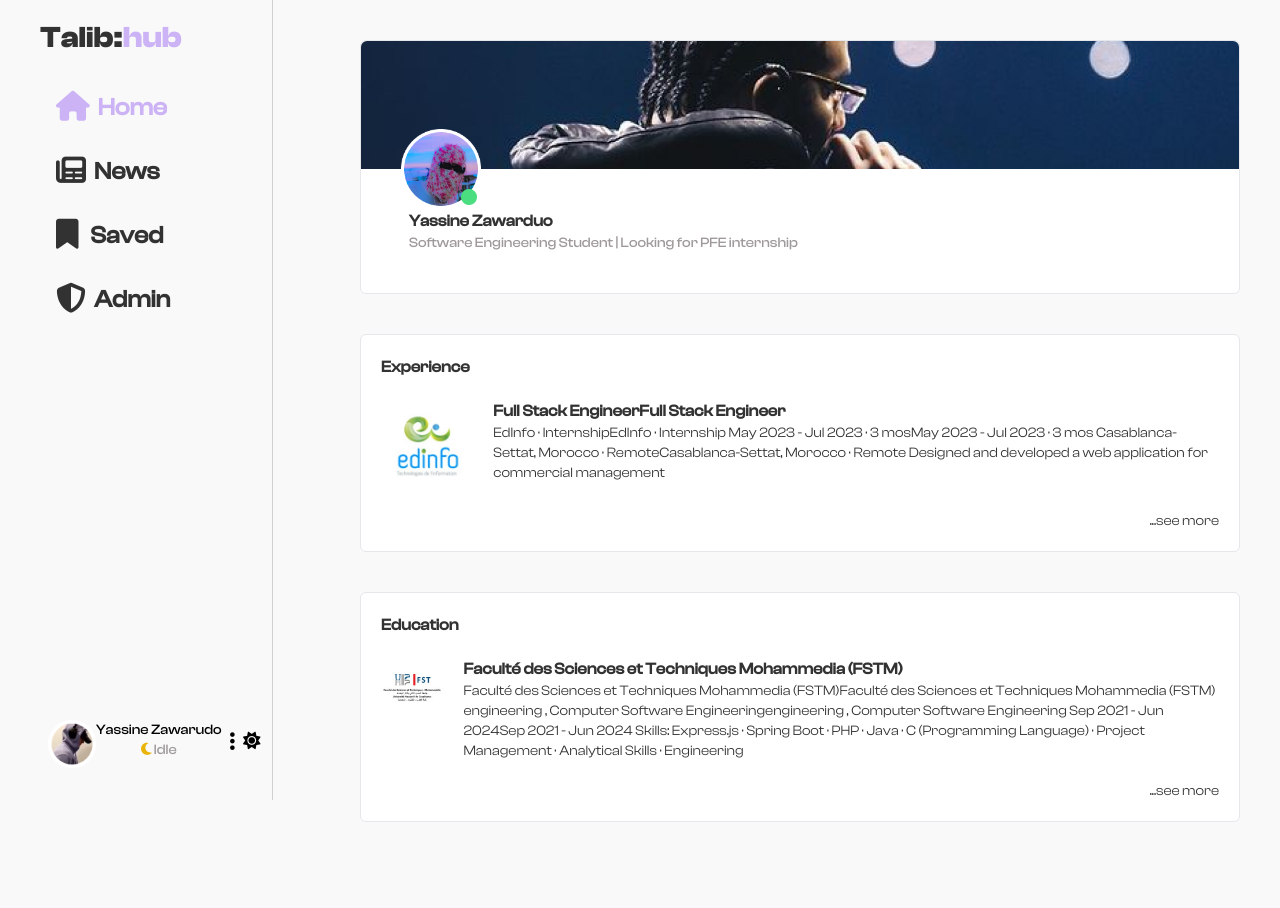
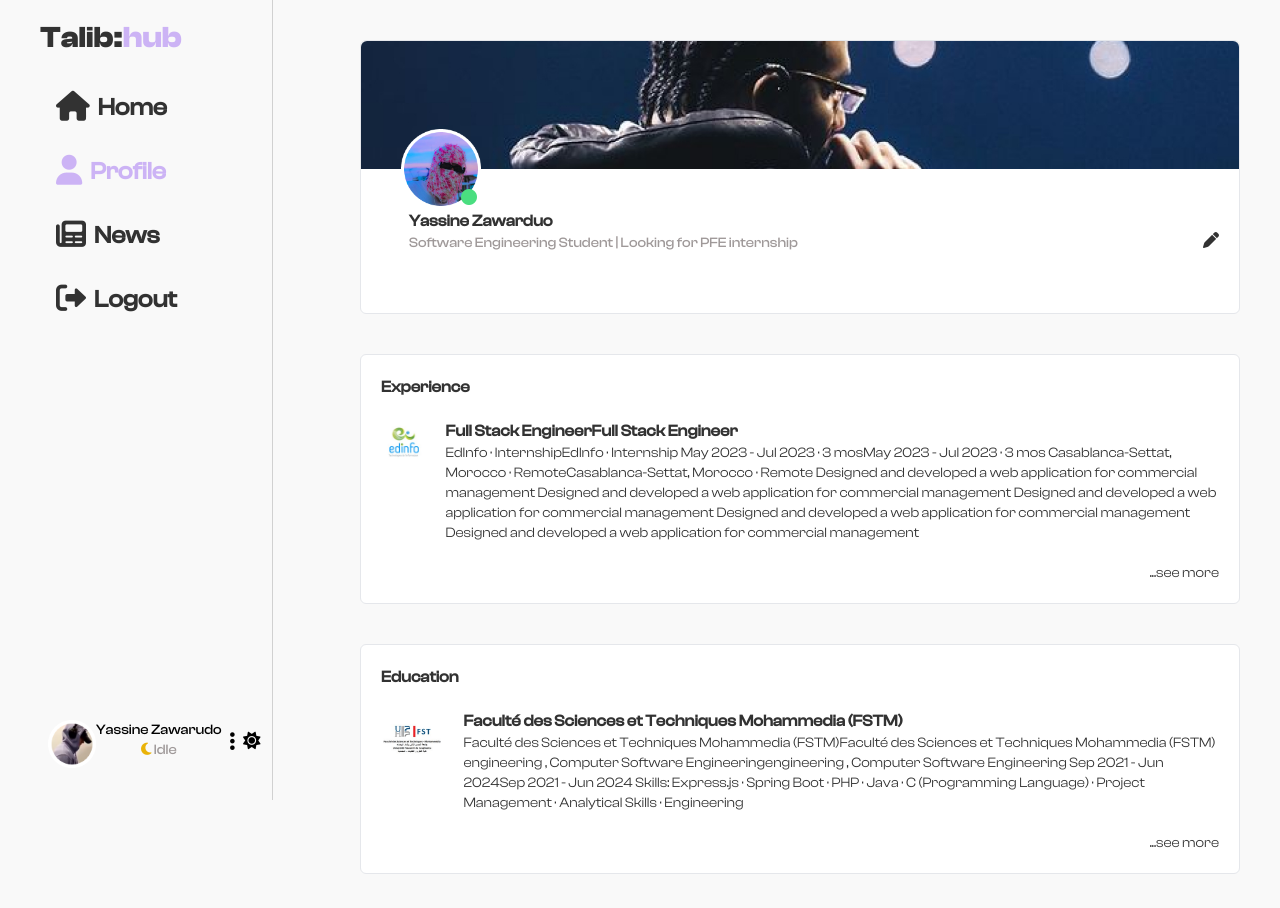
Before and after one commit to w0l1d/TalibHub, an Angular app in the folder frontend/: page /studentProfile in a window 1280 px wide. Shown: the top 908 px of the page. Before the commit the page ends 862 px from the top, so only its background shows below. Built offline with nearby package versions, Linux system fonts and the light colour scheme.

Commit message:
#8 improved ui components

```diff
--- a/frontend/src/app/components/layout/layout.component.html
+++ b/frontend/src/app/components/layout/layout.component.html
@@ -4,37 +4,20 @@
         <i class="fa-solid fa-bars fa-xl"></i>
     </button>
     <!-- Left side Bar -->
-    <div class="col-start-1 col-end-4 h-dvh flex flex-col justify-between  border-r border-textBlack border-opacity-20 lg:hidden xl:text-xs 2xl:text-sm fixed bg-bodyLightWhite">
+    <aside class="col-start-1 col-end-4 h-dvh flex flex-col justify-between  border-r border-textBlack border-opacity-20 lg:hidden xl:text-xs 2xl:text-sm fixed bg-bodyLightWhite">
         <div>
             <div class="w-full pl-10 py-5 cursor-pointer bold-cd-font ">
                 <span class="text-3xl xl:text-2xl text-textBlack">Talib:</span>
                 <span class="text-3xl xl:text-2xl text-bodyLightPurple">hub</span>
             </div>
             <ul class="flex text-xl xl:text-lg 2xl:text-2xl flex-col mx-auto w-full text-textBlack cursor-pointer font-bold medium-cd-font">
-                <a href="#">
-                    <li class="text-bodyLightPurple py-2 hover:bg-bodyWhite pl-12 m-2 rounded-md">
-                        <i class="fa-solid fa-house fa-lg"></i>
-                        <span class="ml-2">Home</span>
-                    </li>
-                </a>
-                <a href="#">
-                    <li class="text-textBlack py-2 hover:bg-bodyWhite pl-12 m-2 rounded-md">
-                        <i class="fa-solid fa-newspaper fa-lg"></i>
-                        <span class="ml-2">News</span>
-                    </li>
-                </a>
-                <a href="#">
-                    <li class="text-textBlack py-2 hover:bg-bodyWhite pl-12 m-2 rounded-md">
-                        <i class="fa-solid fa-bookmark fa-lg"></i>
-                        <span class="ml-2"> Saved</span>
-                    </li>
-                </a>
-                <a href="#">
-                    <li class="text-textBlack py-2 hover:bg-bodyWhite pl-12 m-2 rounded-md">
-                        <i class="fa-sharp fa-solid fa-shield-halved fa fa-lg"></i>
-                        <span class="ml-2">Admin</span>
-                    </li>
-                </a>
+
+                <li class=" py-2 hover:bg-bodyWhite pl-12 m-2 rounded-md" *ngFor="let navData of navBarData">
+                    <a [href]="navData.route" [class]="navData.highlight ? 'text-bodyLightPurple' : ''">
+                        <i class="fa-lg" [class]="navData.icon"></i>
+                        <span class="ml-2">{{navData.label}}</span>
+                    </a>
+                </li>
             </ul>
         </div>
         <div class=" w-full bottom-0 py-5 medium-cd-font ">
@@ -57,7 +40,7 @@
                 </div>
             </div>
         </div>
-    </div>
+    </aside>
 
 
     <ng-content></ng-content>
--- a/frontend/src/app/pages/home/home.component.html
+++ b/frontend/src/app/pages/home/home.component.html
@@ -1,3 +1,3 @@
-<app-layout>
+<app-layout [navBarData]="navbarData">
     <app-profile class="col-start-10 col-end-13"></app-profile>
 </app-layout>
--- a/frontend/src/app/pages/home/home.component.ts
+++ b/frontend/src/app/pages/home/home.component.ts
@@ -1,6 +1,7 @@
 import { Component } from '@angular/core';
 import { ProfileComponent } from '../../components/profile/profile.component';
 import { LayoutComponent } from '../../components/layout/layout.component';
+import NavbarData from './navbar-data';
 
 @Component({
   selector: 'app-home',
@@ -13,5 +14,5 @@ import { LayoutComponent } from '../../components/layout/layout.component';
   styleUrl: './home.component.css'
 })
 export class HomeComponent {
-
+  navbarData = NavbarData;
 }
--- /dev/null
+++ b/frontend/src/app/pages/home/navbar-data.ts
@@ -0,0 +1,15 @@
+interface NavbarLink {
+    route: string;
+    icon: string;
+    label: string;
+    highlight?: boolean;
+}
+
+const NavbarData: NavbarLink[] = [
+    { route: '/home', icon: 'fa-solid fa-house', label: 'Home' , highlight: true},
+    { route: '/studentProfile', icon: 'fa-solid fa-user', label: 'Profile', highlight: false },
+    { route: '/news', icon: 'fa-solid fa-newspaper', label: 'News', highlight: false },
+    { route: '/logout', icon: 'fa-solid fa-right-from-bracket', label: 'Logout', highlight: false },
+];
+
+export default NavbarData;
--- /dev/null
+++ b/frontend/src/app/pages/student-management/navbar-data.ts
@@ -0,0 +1,17 @@
+interface NavbarLink {
+    route: string;
+    icon: string;
+    label: string;
+    highlight?: boolean;
+}
+
+const NavbarData: NavbarLink[] = [
+    { route: '/home', icon: 'fa-solid fa-house', label: 'Home' , highlight: false},
+    { route: '/studentProfile', icon: 'fa-solid fa-user', label: 'Profile', highlight: false },
+    { route: '/news', icon: 'fa-solid fa-newspaper', label: 'News', highlight: false },
+    { route: '/studentManagement', icon: 'fa-sharp fa-solid fa-shield-halved', label: 'Admin', highlight: true },
+
+    { route: '/logout', icon: 'fa-solid fa-right-from-bracket', label: 'Logout', highlight: false },
+];
+
+export default NavbarData;
--- a/frontend/src/app/pages/student-management/student-management.component.html
+++ b/frontend/src/app/pages/student-management/student-management.component.html
@@ -1,3 +1,3 @@
-<app-layout>
+<app-layout [navBarData]="navbarData">
     <app-data-table class="col-start-4 col-end-13 lg:col-start-1 mx-10"></app-data-table>
 </app-layout>
--- a/frontend/src/app/pages/student-management/student-management.component.ts
+++ b/frontend/src/app/pages/student-management/student-management.component.ts
@@ -1,6 +1,7 @@
 import { Component } from '@angular/core';
 import { LayoutComponent } from '../../components/layout/layout.component';
 import { DataTableComponent } from '../../components/data-table/data-table.component';
+import NavbarData from './navbar-data';
 
 @Component({
   selector: 'app-student-management',
@@ -13,5 +14,5 @@ import { DataTableComponent } from '../../components/data-table/data-table.compo
   styleUrl: './student-management.component.css'
 })
 export class StudentManagementComponent {
-
+  navbarData = NavbarData;
 }
--- /dev/null
+++ b/frontend/src/app/pages/student-profile/navbar-data.ts
@@ -0,0 +1,15 @@
+interface NavbarLink {
+    route: string;
+    icon: string;
+    label: string;
+    highlight?: boolean;
+}
+
+const NavbarData: NavbarLink[] = [
+    { route: '/home', icon: 'fa-solid fa-house', label: 'Home' , highlight: false},
+    { route: '/studentProfile', icon: 'fa-solid fa-user', label: 'Profile', highlight: true },
+    { route: '/news', icon: 'fa-solid fa-newspaper', label: 'News', highlight: false },
+    { route: '/logout', icon: 'fa-solid fa-right-from-bracket', label: 'Logout', highlight: false },
+];
+
+export default NavbarData;
--- a/frontend/src/app/pages/student-profile/student-profile.component.html
+++ b/frontend/src/app/pages/student-profile/student-profile.component.html
@@ -1,5 +1,5 @@
-<app-layout>
-    <div class="col-start-4 col-end-13 lg:col-start-2 text-textBlack py-10">
+<app-layout [navBarData]="navbarData">
+    <div class=" col-start-4 col-end-13 lg:col-start-2 text-textBlack py-10">
         <div class="mx-10 medium-cd-font border border-opacity-15 bg-white rounded-md pb-10">
             <div class="z-10">
                 <img src="./assets/images/coverPic.jpg" alt="" class=" h-32 w-full rounded-t-md">
@@ -10,6 +10,7 @@
                     <i class="fa-solid fa-circle text-green-400 absolute right-1 bottom-1"></i>
                 </div>
             </div>
+            <div class="flex">
                 <div class="ml-12 w-full flex flex-col">
                     <p class="font-bold">
                         Yassine Zawarduo
@@ -17,6 +18,10 @@
                     <p class="text-sm text-bodyGray">
                         Software Engineering Student | Looking for PFE internship
                     </p>
+                </div>
+                <button class="m-5 ">
+                    <i class="fa-solid fa-pen"></i>
+                </button>
             </div>
         </div>
         <div class="flex flex-col gap-5 mx-10 medium-cd-font mt-10 border border-opacity-15 bg-white rounded-md p-5">
@@ -36,13 +41,17 @@
                         EdInfo · InternshipEdInfo · Internship May 2023 - Jul 2023 · 3 mosMay 2023 - Jul 2023 · 3 mos Casablanca-Settat, Morocco · RemoteCasablanca-Settat, Morocco · Remote
 
                         Designed and developed a web application for commercial management
+                        Designed and developed a web application for commercial management
+                        Designed and developed a web application for commercial management
+                        Designed and developed a web application for commercial management
+                        Designed and developed a web application for commercial management
                     </p>
                 </div>
 
             </div>
-            <div class="regular-cd-font text-sm ml-auto">
+            <button class="regular-cd-font text-sm ml-auto">
                 ...see more
-            </div>
+            </button>
         </div>
         <div class="flex flex-col gap-5 mx-10 medium-cd-font mt-10 border border-opacity-15 bg-white rounded-md p-5">
             <p class="font-bold">
@@ -66,9 +75,9 @@
                 </div>
 
             </div>
-            <div class="regular-cd-font text-sm ml-auto">
+            <button class="regular-cd-font text-sm ml-auto">
                 ...see more
-            </div>
+            </button>
         </div>
     </div>
 </app-layout>
--- a/frontend/src/app/pages/student-profile/student-profile.component.ts
+++ b/frontend/src/app/pages/student-profile/student-profile.component.ts
@@ -1,5 +1,6 @@
 import { Component } from '@angular/core';
 import { LayoutComponent } from '../../components/layout/layout.component';
+import NavbarData from './navbar-data';
 
 @Component({
   selector: 'app-student-profile',
@@ -11,5 +12,6 @@ import { LayoutComponent } from '../../components/layout/layout.component';
   styleUrl: './student-profile.component.css'
 })
 export class StudentProfileComponent {
+  navbarData = NavbarData;
 
 }
```
Also changed, not shown: frontend/src/app/components/layout/layout.component.ts (+7 -3 lines), frontend/src/app/app.component.html (line endings or trailing spaces). Lines whose indentation alone changed are shown as unchanged.
